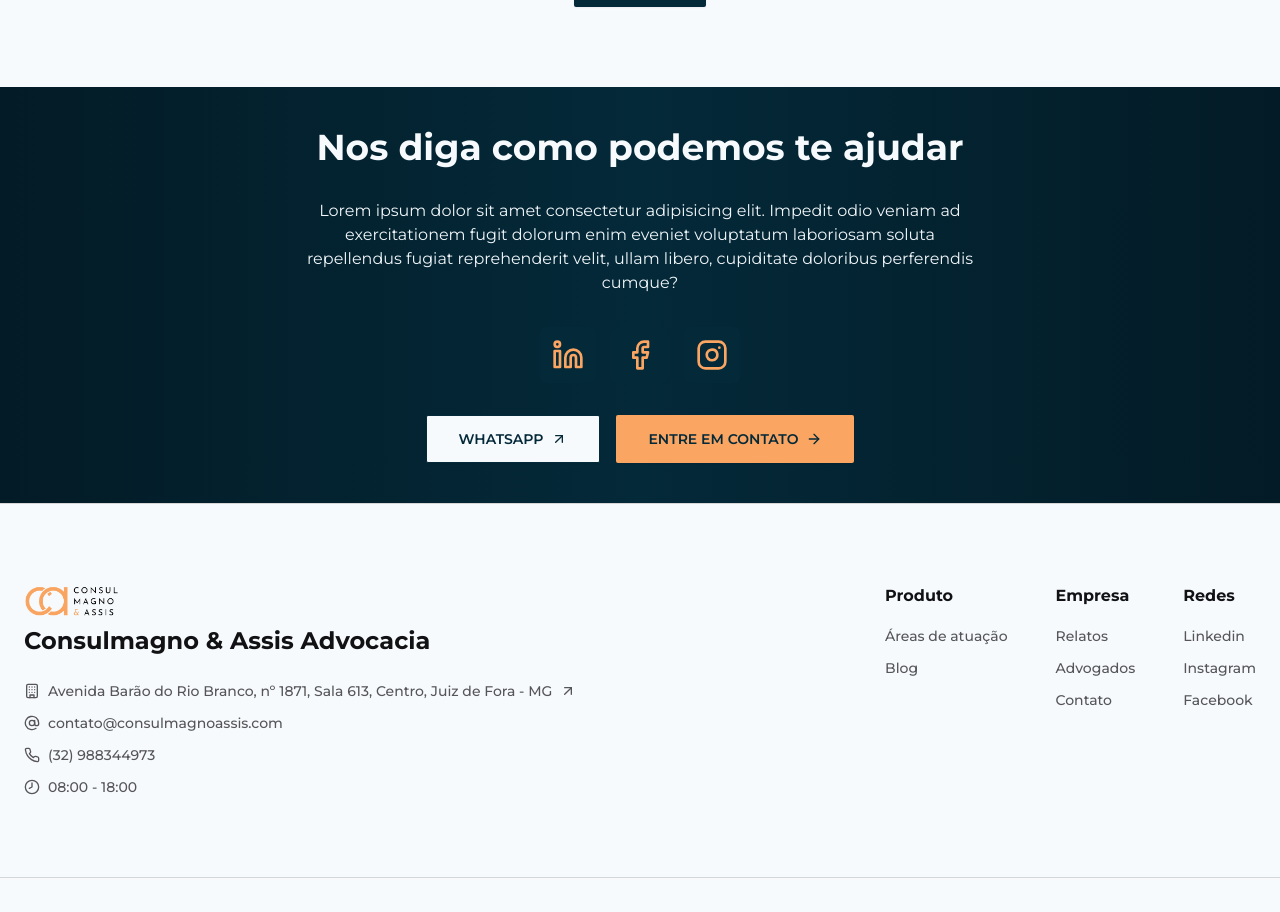
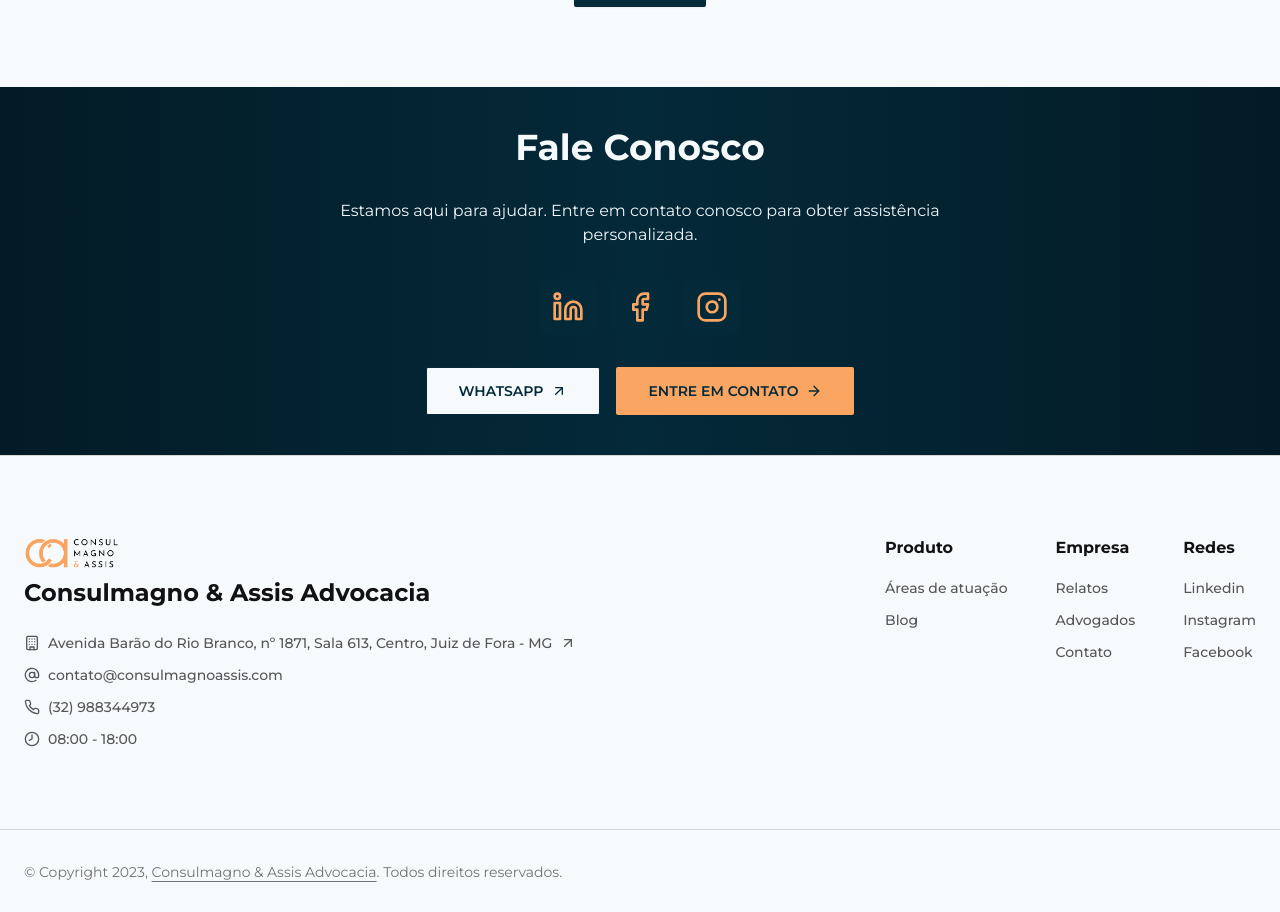
Before and after one commit to charmingruby/consulmagno-e-assis, a Next.js app: page / in a window 1280 px wide. Shown: the part 5380-6292 px from the top of the page. Built offline with nearby package versions, Linux system fonts and the light colour scheme.

Commit message:
arrumando CTA E SEO padrão

```diff
--- a/src/app/(public)/(routes)/(home)/page.tsx
+++ b/src/app/(public)/(routes)/(home)/page.tsx
@@ -1,16 +1,7 @@
 import { ReasonCard } from './components/reason-card'
 import { Button } from '@/components/ui/button'
 import * as Container from '@/components/ui/container'
-import {
-  ArrowRight,
-  Eye,
-  Facebook,
-  Gem,
-  Instagram,
-  Lightbulb,
-  Linkedin,
-  Target,
-} from 'lucide-react'
+import { ArrowRight, Eye, Gem, Lightbulb, Target } from 'lucide-react'
 import { Text } from '@/components/ui/text'
 import Link from 'next/link'
 import { AreaList } from './components/area-list'
@@ -24,8 +15,13 @@ import * as CTA from '@/components/cta'
 import { DepositionItem } from './components/deposition-item'
 import { Separator } from './components/separator'
 import { generateStaticSeo } from '@/components/seo/static'
+import { Socials } from '@/components/cta/socials'
 
-export const metadata = generateStaticSeo({ title: 'Início', description: '' })
+export const metadata = generateStaticSeo({
+  rawTitle: 'Início',
+  description:
+    'Escritório de advocacia em juiz de fora. Melhores advogados em Juiz de Fora. Advogados que trabalham remotamente.  ',
+})
 
 export default function Home() {
   return (
@@ -259,45 +255,18 @@ export default function Home() {
       <CTA.Root>
         <div className="text-center">
           <strong className="text-3xl md:text-4xl text-white">
-            Nos diga como podemos te ajudar
+            Fale Conosco
           </strong>
         </div>
 
         <div>
           <Text size="md" align="center" className="text-gray-50">
-            Lorem ipsum dolor sit amet consectetur adipisicing elit. Impedit
-            odio veniam ad exercitationem fugit dolorum enim eveniet voluptatum
-            laboriosam soluta repellendus fugiat reprehenderit velit, ullam
-            libero, cupiditate doloribus perferendis cumque?
+            Estamos aqui para ajudar. Entre em contato conosco para obter
+            assistência personalizada.
           </Text>
         </div>
 
-        <div className="flex justify-center gap-4">
-          <Link
-            href="https://www.linkedin.com/company/consulmagnoeassis/"
-            target="_blank"
-            prefetch={false}
-            className="bg-primary-main cursor-pointer w-fit p-3 rounded-md hover:bg-primary-dark transition-colors"
-          >
-            <Linkedin className=" text-secondary-main h-8 w-8 " />
-          </Link>
-          <Link
-            href="https://www.facebook.com/ConsulmagnoAssis"
-            target="_blank"
-            prefetch={false}
-            className="bg-primary-main cursor-pointer w-fit p-3 rounded-md hover:bg-primary-dark transition-colors"
-          >
-            <Facebook className=" text-secondary-main h-8 w-8 " />
-          </Link>
-          <Link
-            href="https://www.instagram.com/consulmagnoassisadv/"
-            target="_blank"
-            prefetch={false}
-            className="bg-primary-main cursor-pointer w-fit p-3 rounded-md hover:bg-primary-dark transition-colors"
-          >
-            <Instagram className=" text-secondary-main h-8 w-8 " />
-          </Link>
-        </div>
+        <Socials></Socials>
 
         <CTA.ContactButtonGroup />
       </CTA.Root>
--- a/src/app/(public)/(routes)/advogados/page.tsx
+++ b/src/app/(public)/(routes)/advogados/page.tsx
@@ -12,8 +12,9 @@ import * as CTA from '@/components/cta'
 import { generateStaticSeo } from '@/components/seo/static'
 
 export const metadata = generateStaticSeo({
-  title: 'Advogados',
-  description: '',
+  rawTitle: 'Advogados',
+  description:
+    'Conheça nossa equipe de advogados em Juiz de Fora. Profissionais experientes e dedicados em diversas áreas do direito',
 })
 
 export default function Team() {
@@ -154,16 +155,14 @@ export default function Team() {
       <CTA.Root>
         <div className="text-center">
           <strong className="text-3xl md:text-4xl text-white">
-            Nos diga como podemos te ajudar
+            Explore Nossos Serviços
           </strong>
         </div>
 
         <div>
           <Text size="md" align="center" className="text-gray-50">
-            Lorem ipsum dolor sit amet consectetur adipisicing elit. Impedit
-            odio veniam ad exercitationem fugit dolorum enim eveniet voluptatum
-            laboriosam soluta repellendus fugiat reprehenderit velit, ullam
-            libero, cupiditate doloribus perferendis cumque?
+            Conheça o que oferecemos e encontre soluções personalizadas para
+            atender às suas necessidades.
           </Text>
         </div>
 
--- a/src/app/(public)/(routes)/areas-de-atuacao/page.tsx
+++ b/src/app/(public)/(routes)/areas-de-atuacao/page.tsx
@@ -10,7 +10,7 @@ import { Text } from '@/components/ui/text'
 import { generateStaticSeo } from '@/components/seo/static'
 
 export const metadata = generateStaticSeo({
-  title: 'Áreas de Atuação',
+  rawTitle: 'Áreas de Atuação',
   description: '',
 })
 
@@ -52,16 +52,15 @@ export default function ActionAreasPage() {
       <CTA.Root>
         <div className="text-center">
           <strong className="text-3xl md:text-4xl text-white">
-            Nos diga como podemos te ajudar
+            Receba Assistência Especializada
           </strong>
         </div>
 
         <div>
           <Text size="md" align="center" className="text-gray-50">
-            Lorem ipsum dolor sit amet consectetur adipisicing elit. Impedit
-            odio veniam ad exercitationem fugit dolorum enim eveniet voluptatum
-            laboriosam soluta repellendus fugiat reprehenderit velit, ullam
-            libero, cupiditate doloribus perferendis cumque?
+            Estamos aqui para ajudar. Entre em contato conosco para obter
+            orientações personalizadas e soluções eficazes para suas
+            necessidades.
           </Text>
         </div>
 
--- a/src/app/(public)/(routes)/blog/[slug]/page.tsx
+++ b/src/app/(public)/(routes)/blog/[slug]/page.tsx
@@ -31,16 +31,14 @@ export default function PostPage({ params }: PostPageProps) {
       <CTA.Root>
         <div className="text-center">
           <strong className="text-3xl md:text-4xl text-white">
-            Nos diga como podemos te ajudar
+            Proteja Seus Direitos
           </strong>
         </div>
 
         <div>
           <Text size="md" align="center" className="text-gray-50">
-            Lorem ipsum dolor sit amet consectetur adipisicing elit. Impedit
-            odio veniam ad exercitationem fugit dolorum enim eveniet voluptatum
-            laboriosam soluta repellendus fugiat reprehenderit velit, ullam
-            libero, cupiditate doloribus perferendis cumque?
+            Nossa equipe está comprometida em proteger seus interesses e
+            direitos legais. Descubra como podemos ajudar.
           </Text>
         </div>
 
--- a/src/app/(public)/(routes)/blog/page.tsx
+++ b/src/app/(public)/(routes)/blog/page.tsx
@@ -12,7 +12,7 @@ import { Text } from '@/components/ui/text'
 import { generateStaticSeo } from '@/components/seo/static'
 
 export const metadata = generateStaticSeo({
-  title: 'Blog',
+  rawTitle: 'Blog',
   description: '',
 })
 
@@ -404,16 +404,14 @@ export default function Blog() {
       <CTA.Root>
         <div className="text-center">
           <strong className="text-3xl md:text-4xl text-white">
-            Nos diga como podemos te ajudar
+            Enfrente Desafios Legais
           </strong>
         </div>
 
         <div>
           <Text size="md" align="center" className="text-gray-50">
-            Lorem ipsum dolor sit amet consectetur adipisicing elit. Impedit
-            odio veniam ad exercitationem fugit dolorum enim eveniet voluptatum
-            laboriosam soluta repellendus fugiat reprehenderit velit, ullam
-            libero, cupiditate doloribus perferendis cumque?
+            Estamos aqui para enfrentar os desafios legais ao seu lado. Conte
+            com nossa experiência e dedicação.
           </Text>
         </div>
 
--- a/src/app/(public)/(routes)/contato/page.tsx
+++ b/src/app/(public)/(routes)/contato/page.tsx
@@ -9,9 +9,10 @@ import { Box } from '@/components/ui/box'
 import { Button } from '@/components/ui/button'
 import Link from 'next/link'
 import { generateStaticSeo } from '@/components/seo/static'
+import { Socials } from '@/components/cta/socials'
 
 export const metadata = generateStaticSeo({
-  title: 'Áreas de Atuação',
+  rawTitle: 'Áreas de Atuação',
   description: '',
 })
 
@@ -136,7 +137,7 @@ export default function Contact() {
           </Text>
         </div>
 
-        <div className="text-secondary-main">Social medias</div>
+        <Socials></Socials>
       </CTA.Root>
     </>
   )
--- a/src/app/(public)/(routes)/relatos/page.tsx
+++ b/src/app/(public)/(routes)/relatos/page.tsx
@@ -6,7 +6,7 @@ import * as CTA from '@/components/cta'
 import { generateStaticSeo } from '@/components/seo/static'
 
 export const metadata = generateStaticSeo({
-  title: 'Relatos',
+  rawTitle: 'Relatos',
   description: '',
 })
 
@@ -75,10 +75,9 @@ export default function Cases() {
 
         <div>
           <Text size="md" align="center" className="text-gray-50">
-            Lorem ipsum dolor sit amet consectetur adipisicing elit. Impedit
-            odio veniam ad exercitationem fugit dolorum enim eveniet voluptatum
-            laboriosam soluta repellendus fugiat reprehenderit velit, ullam
-            libero, cupiditate doloribus perferendis cumque?
+            Compreendemos que cada caso é único. Nossa equipe está pronta para
+            ouvir você e fornecer soluções legais eficazes e sob medida para sua
+            situação.
           </Text>
         </div>
 
--- /dev/null
+++ b/src/components/cta/socials.tsx
@@ -0,0 +1,33 @@
+import Link from 'next/link'
+import { Facebook, Instagram, Linkedin } from 'lucide-react'
+
+export function Socials() {
+  return (
+    <div className="flex justify-center gap-4">
+      <Link
+        href="https://www.linkedin.com/company/consulmagnoeassis/"
+        target="_blank"
+        prefetch={false}
+        className="bg-primary-main cursor-pointer w-fit p-3 rounded-md hover:bg-primary-dark transition-colors"
+      >
+        <Linkedin className=" text-secondary-main h-8 w-8 " />
+      </Link>
+      <Link
+        href="https://www.facebook.com/ConsulmagnoAssis"
+        target="_blank"
+        prefetch={false}
+        className="bg-primary-main cursor-pointer w-fit p-3 rounded-md hover:bg-primary-dark transition-colors"
+      >
+        <Facebook className=" text-secondary-main h-8 w-8 " />
+      </Link>
+      <Link
+        href="https://www.instagram.com/consulmagnoassisadv/"
+        target="_blank"
+        prefetch={false}
+        className="bg-primary-main cursor-pointer w-fit p-3 rounded-md hover:bg-primary-dark transition-colors"
+      >
+        <Instagram className=" text-secondary-main h-8 w-8 " />
+      </Link>
+    </div>
+  )
+}
--- a/src/components/seo/static.tsx
+++ b/src/components/seo/static.tsx
@@ -1,14 +1,20 @@
 import { Metadata } from 'next'
 
 interface GenerateStaticSeoProps {
-  title: string
+  rawTitle: string
   description: string
+  hasPrefix?: boolean
 }
 
+const prefix = 'ConsulMagno e Assis Advocacia |'
+
 export function generateStaticSeo({
-  title,
+  rawTitle,
   description,
+  hasPrefix = true,
 }: GenerateStaticSeoProps) {
+  const title = hasPrefix ? `${prefix} ${rawTitle}` : rawTitle
+
   const metadata: Metadata = { title, description }
   return metadata
 }
```
Also changed, not shown: src/app/(public)/(routes)/areas-de-atuacao/[slug]/page.tsx (+17 -18 lines), 1 other file (tests, documents, lock files or other folders).
